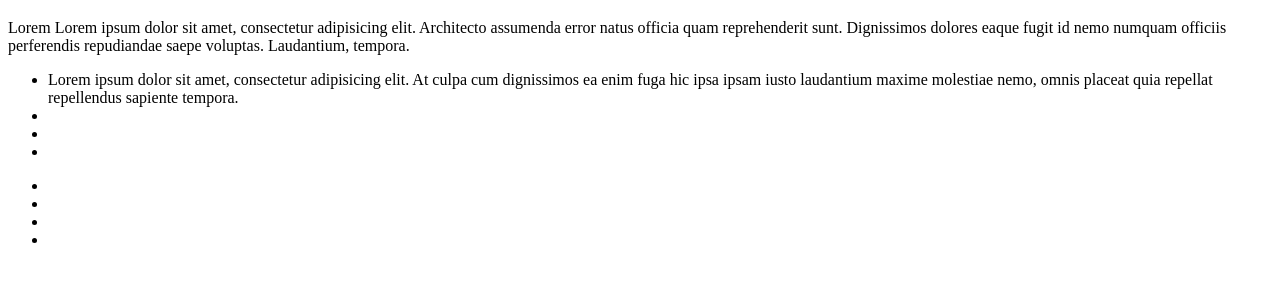
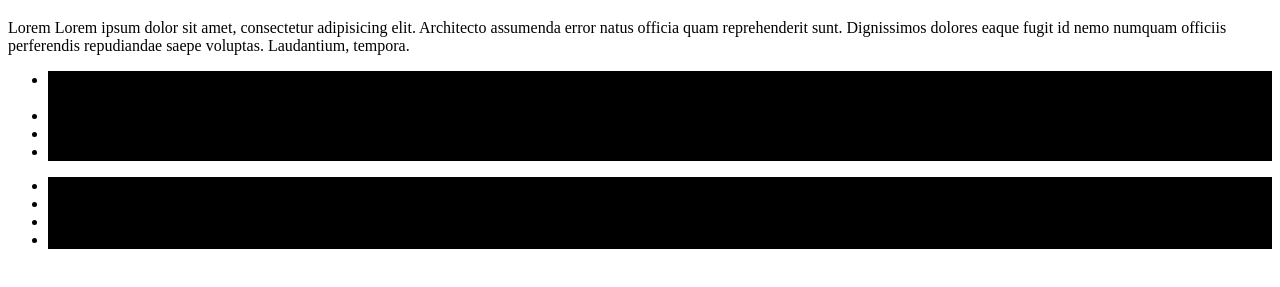
Before and after one commit to Stegur/git, a website: page app/index.html in a window 1280 px wide. Shown: the part 61-348 px from the top of the page. Drawn offline with Linux system fonts and the light colour scheme.

Commit message:
add style for list

```diff
--- a/app/style.css
+++ b/app/style.css
@@ -4,3 +4,7 @@ body {
 h1 {
     font-size: 32px;
 }
+
+li {
+    background-color: black;
+}
```
